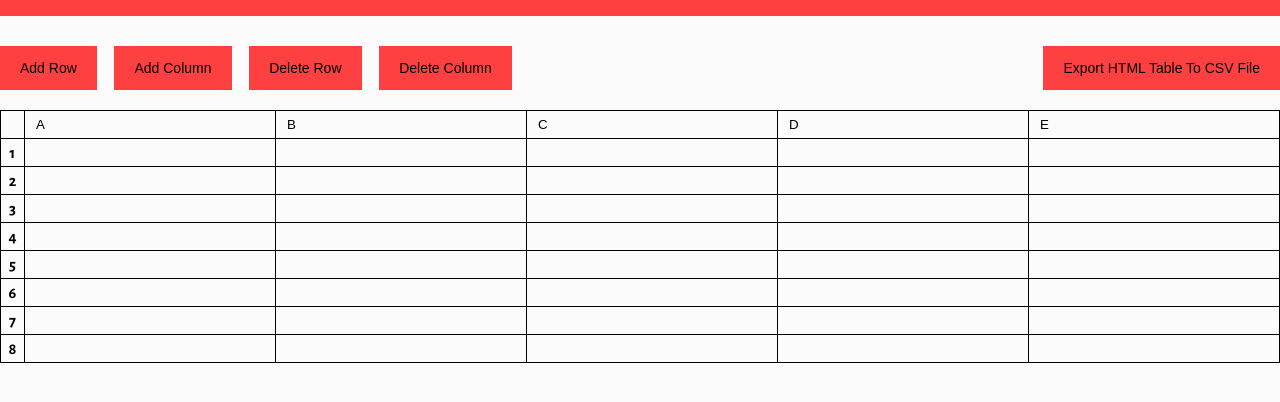
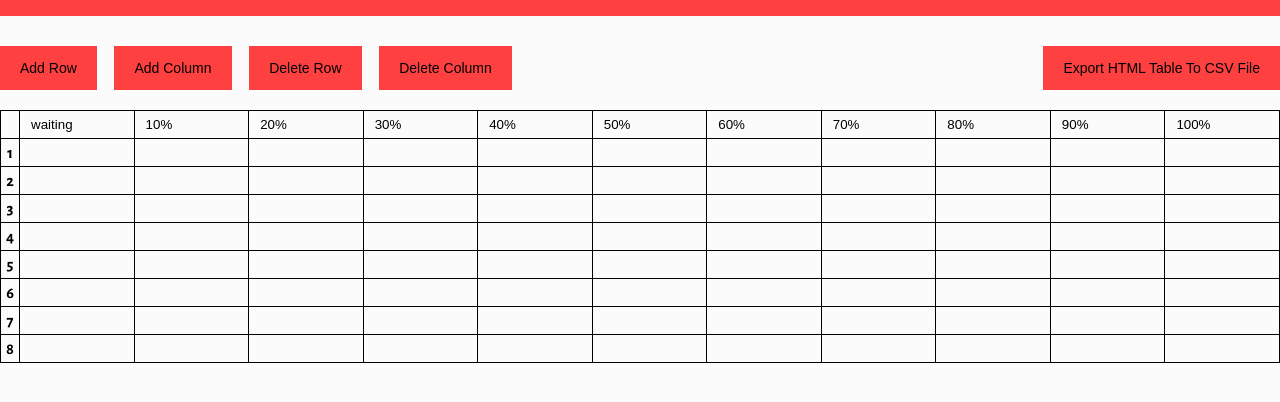
Before and after one commit to talhaah5/spreadsheet, a website built with webpack: page src/index.html in a window 1280 px wide. Shown: the part 56-458 px from the top of the page. Built offline with nearby package versions, Linux system fonts and the light colour scheme.

Commit message:
columns name update

```diff
--- a/src/js/app.js
+++ b/src/js/app.js
@@ -12,7 +12,7 @@ import {
 var isMouseDown, isHighlighted;
 // Declaring number of rows and cols to be displayed on page load
 var defrows = 8,
-    defcolumns = 5;
+    defcolumns = 11;
 var rowName = "A1",columnName = "1";
 // Function to be called on page load
 var init = (event) => {
@@ -38,6 +38,8 @@ var loadTable = (event) => {
     table.setAttribute("id", "tableId");
     let tbody = document.createElement('tbody');
     let str = "ABCDEFGHIJKLMNOPQRSTUVWXYZ";
+    let strCol = ["waiting","10%","20%","30%","40%","50%","60%","70%","80%","90%","100%"];
+
     // Load for rows
     for (let i = 0; i <= defrows; i++) {
         let tr = document.createElement('tr');
@@ -118,7 +120,7 @@ var loadTable = (event) => {
                     // Adds alphabets as the nam5e of the columns
                     let x = document.createElement("INPUT");
                     x.setAttribute("type", "text");
-                    x.value = str.charAt(j - 1);
+                    x.value = strCol[j-1];
                     th.appendChild(x);
                 } else {
                     // First column of first row is made empty
@@ -143,7 +145,7 @@ delRow.addEventListener('click', removeRow);
 delCol.addEventListener('click', removeCol);
 
 
-exportToCSV.addEventListener('click',getRowsId);
+exportToCSV.addEventListener('click',exportTableToCSV);
 
 document.onmouseup = myMouseUpHandler;
 
```
Also changed, not shown: dist/bundle.js, dist/index.html.
